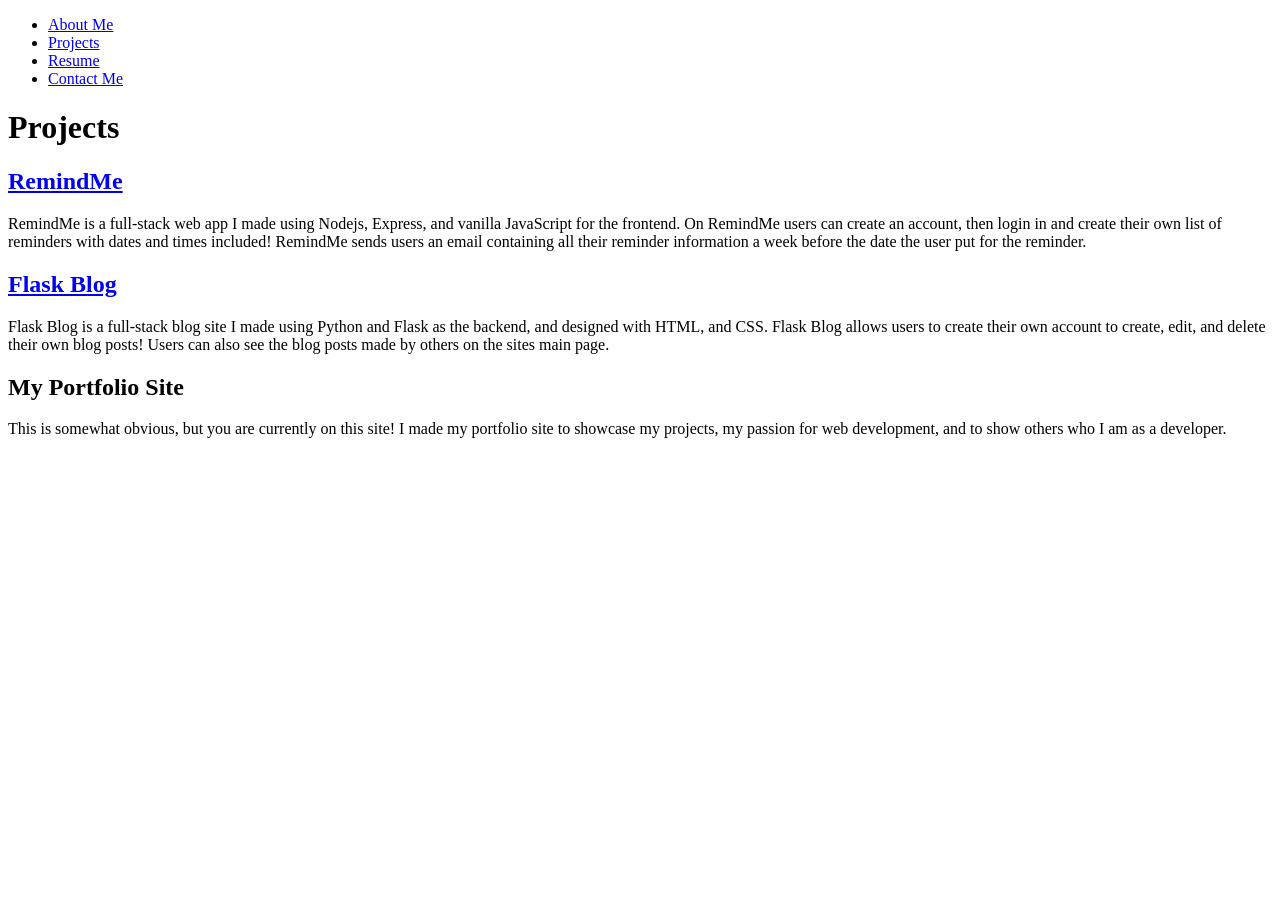
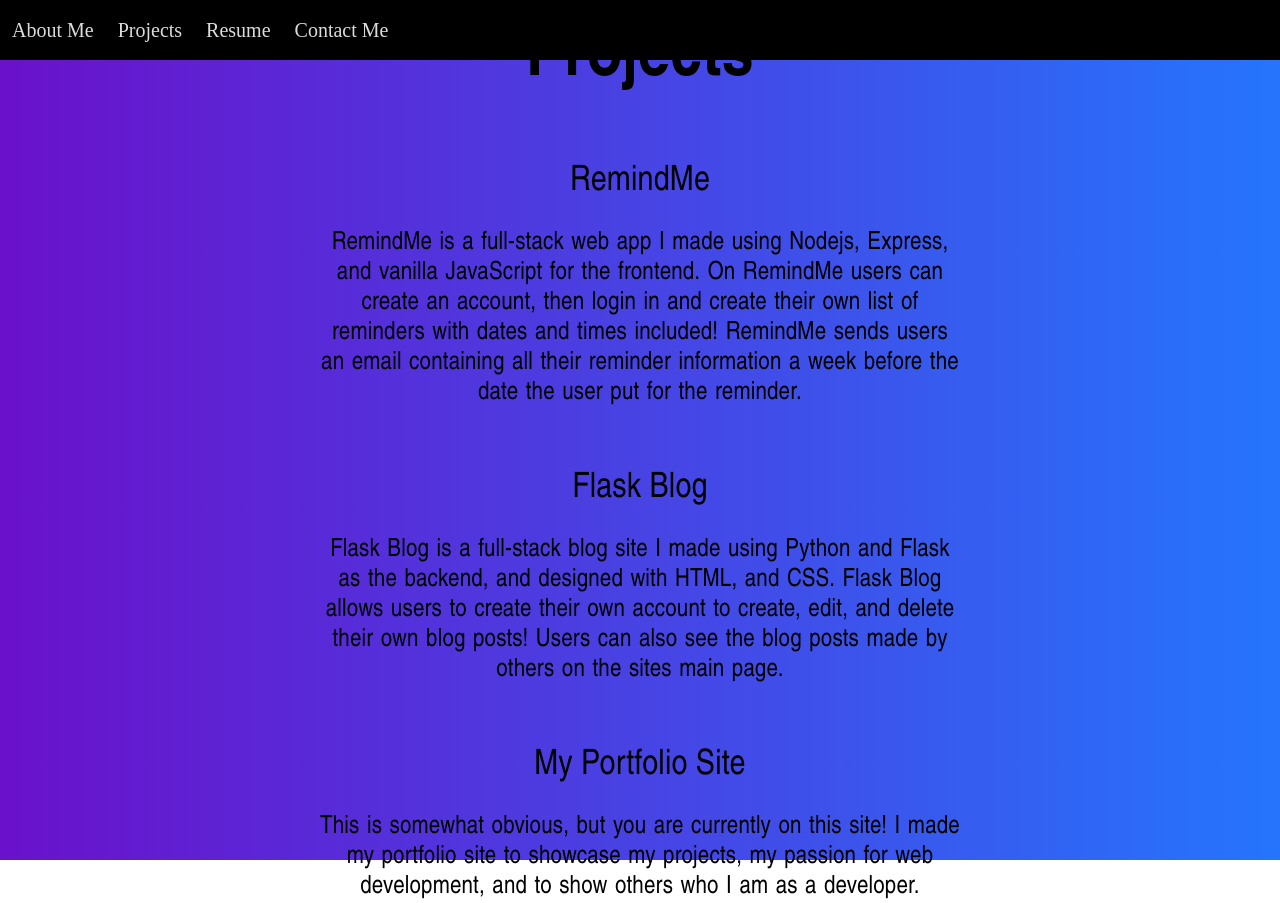
Before and after one commit to PaulUJS/PaulUJS.github.io, a Node server app: page /projects in a window 1280 px wide. Before the commit the page ends 438 px from the top, so only its background shows below. Run offline with Node 20, Linux system fonts and the light colour scheme.

Commit message:
Styled all of the html pages with some small improvements left to make

```diff
--- a/public/contact.css
+++ b/public/contact.css
@@ -12,7 +12,7 @@ ul {
     padding: 0;
     overflow: hidden;
     height: 60px;
-    background-color: #333;
+    background-color: rgb(0, 0, 0);
   }
 
 li {
--- a/public/projects.css
+++ b/public/projects.css
@@ -12,7 +12,7 @@ ul {
     padding: 0;
     overflow: hidden;
     height: 60px;
-    background-color: #333;
+    background-color: rgb(0, 0, 0);
   }
 
 li {
@@ -34,3 +34,101 @@ li a {
 li a:hover {
     background-color: #111;
 }
+
+.main {
+    background-image: linear-gradient(to right, #6a11cb 0%, #2575fc 100%);
+    position: absolute;
+    height: 100%;
+    width: 100%;
+    display: flex;
+    justify-content:center;
+    align-items: center;
+    flex-direction: column;
+}
+
+.project_header {
+    display: flex;
+    justify-content:center;
+    align-items:center;
+    text-align: center;
+    margin-top: 0px;
+
+    font-family: "Arial Narrow", Arial, sans-serif;
+    font-size: 35px;
+    letter-spacing: 0.2px;
+    word-spacing: 0px;
+    font-weight: normal;
+    text-decoration: none;
+    font-style: normal;
+    font-variant: normal;
+    text-transform: none;
+
+    -webkit-text-fill-color: rgb(0, 0, 0);
+    stroke: white;
+    stroke-width: 2px;
+    stroke-linejoin: round;
+    animation: 2s pulsate infinite;
+}
+
+.project_title {
+    display: flex;
+    justify-content:center;
+    align-items: center;
+    text-align: center;
+    margin-top: 30px;
+
+    font-family: "Arial Narrow", Arial, sans-serif;
+    font-size: 35px;
+    letter-spacing: 0.2px;
+    word-spacing: 0px;
+    font-weight: normal;
+    text-decoration: none;
+    font-style: normal;
+    font-variant: normal;
+    text-transform: none;
+
+    -webkit-text-fill-color: rgb(0, 0, 0);
+    stroke: white;
+    stroke-width: 2px;
+    stroke-linejoin: round;
+    animation: 2s pulsate infinite;
+}
+
+.project {
+    display: flex;
+    justify-content:center;
+    align-items: center;
+    text-align: center;
+    width: 50%;
+    margin-top: 25px;
+
+    font-family: "Arial Narrow", Arial, sans-serif;
+    font-size: 25px;
+    letter-spacing: 0.2px;
+    word-spacing: 1.5px;
+    font-weight: normal;
+    text-decoration: none;
+    font-style: normal;
+    font-variant: normal;
+    text-transform: none;
+
+    -webkit-text-fill-color: rgb(0, 0, 0);
+    stroke: black;
+    stroke-width: .5px;
+    stroke-linejoin: round;
+    animation: 2s pulsate infinite;
+}
+
+a {
+    text-decoration: none;
+    box-shadow: inset 0 0 0 0 #ffffff;
+    color: black;
+    margin: 0 -.25rem;
+    padding: 0 .25rem;
+    transition: color .3s ease-in-out, box-shadow .3s ease-in-out;
+}
+
+a:hover {
+    box-shadow: inset 175px 0 0 0 #54b3d6;
+    color: white;
+}
--- a/views/contact.ejs
+++ b/views/contact.ejs
@@ -9,10 +9,9 @@
 </head>
 <body>
     <ul>
-        <li><a href="aboutme.ejs">About Me</a></li>
-        <li><a href="projects.ejs">Projects</a></li>
+        <li><a href="aboutme">About Me</a></li>
+        <li><a href="projects">Projects</a></li>
         <li><a href="https://drive.google.com/file/d/1ArDYT4STPoEMqR3VckABkKI456EbqQ1k/view">Resume</a></li>
-        <li><a href="contact.ejs">Contact Me</a></li>
         <li><a href="https://github.com/PaulUJS">Github</a></li>
         <li><a href="https://www.linkedin.com/in/paul-ulerick-a01947217/">LinkedIn</a></li>
     </ul>
--- a/views/index.ejs
+++ b/views/index.ejs
@@ -19,7 +19,9 @@
                 <h1 class="main_text">Hi,</h1>
                 <p class="main_text">my name is Paul Ulerick</p>
                 <p class="main_text">I love problem solving, and building web applications</p>
-                <button><a href="contactme" class="contact">Contact Me</a></button>
+                <a href="contactme" class="contact_link">
+                <button class="contact">Contact Me</button>
+                </a>
             </div>
         </div>
     </main>
--- a/views/projects.ejs
+++ b/views/projects.ejs
@@ -5,36 +5,46 @@
     <meta http-equiv="X-UA-Compatible" content="IE=edge">
     <meta name="viewport" content="width=device-width, initial-scale=1.0">
     <title>Projects</title>
+    <link rel="stylesheet" href="projects.css">
 </head>
 <body>
     <ul>
-        <li><a href="aboutme.ejs">About Me</a></li>
-        <li><a href="projects.ejs">Projects</a></li>
+        <li><a href="aboutme">About Me</a></li>
+        <li><a href="projects">Projects</a></li>
         <li><a href="https://drive.google.com/file/d/1ArDYT4STPoEMqR3VckABkKI456EbqQ1k/view">Resume</a></li>
-        <li><a href="contact.ejs">Contact Me</a></li>
+        <li><a href="contact">Contact Me</a></li>
     </ul>
 
     <main>
         <div class="main">
-            <h1 class="project_header">Projects</h1>
+            <div class="project_header">
+                <h1>Projects</h1>
+            </div>
+
+            <div class="project_title">
+                <h2 class="project_title"><a href="https://github.com/PaulUJS/RemindMe">RemindMe</a></h2>
+            </div>
             <div class="project">
-                <h2 class="project_title"><a href="https://github.com/PaulUJS/RemindMe">RemindMe</a></h2>
                 <p class="project_info">
                     RemindMe is a full-stack web app I made using Nodejs, Express, and vanilla JavaScript for the frontend.
                     On RemindMe users can create an account, then login in and create their own list of reminders with dates and times included!
                     RemindMe sends users an email containing all their reminder information a week before the date the user put for the reminder.
                 </p>
             </div>
+            <div class="project_title">
+                <h2 class="project_title"><a href="https://github.com/PaulUJS/BasicBlog">Flask Blog</a></h2>
+            </div>
             <div class="project">
-                <h2 class="project_title"><a href="https://github.com/PaulUJS/BasicBlog">Flask Blog</a></h2>
                 <p class="project_info">
                     Flask Blog is a full-stack blog site I made using Python and Flask as the backend, and designed with HTML, and CSS.
                     Flask Blog allows users to create their own account to create, edit, and delete their own blog posts!
                     Users can also see the blog posts made by others on the sites main page.
                 </p>
             </div>
+            <div class="project_title">
+                <h2 class="project_title">My Portfolio Site</h2>
+            </div>
             <div class="project">
-                <h2 class="project_title">My Portfolio Site</h2>
                 <p class="project_info">
                     This is somewhat obvious, but you are currently on this site! I made my portfolio site to showcase my projects, my passion
                     for web development, and to show others who I am as a developer.
```
Also changed, not shown: public/aboutme.css (+60 -1 lines), public/index.css (+8 -6 lines), views/aboutme.ejs (+21 -14 lines).
